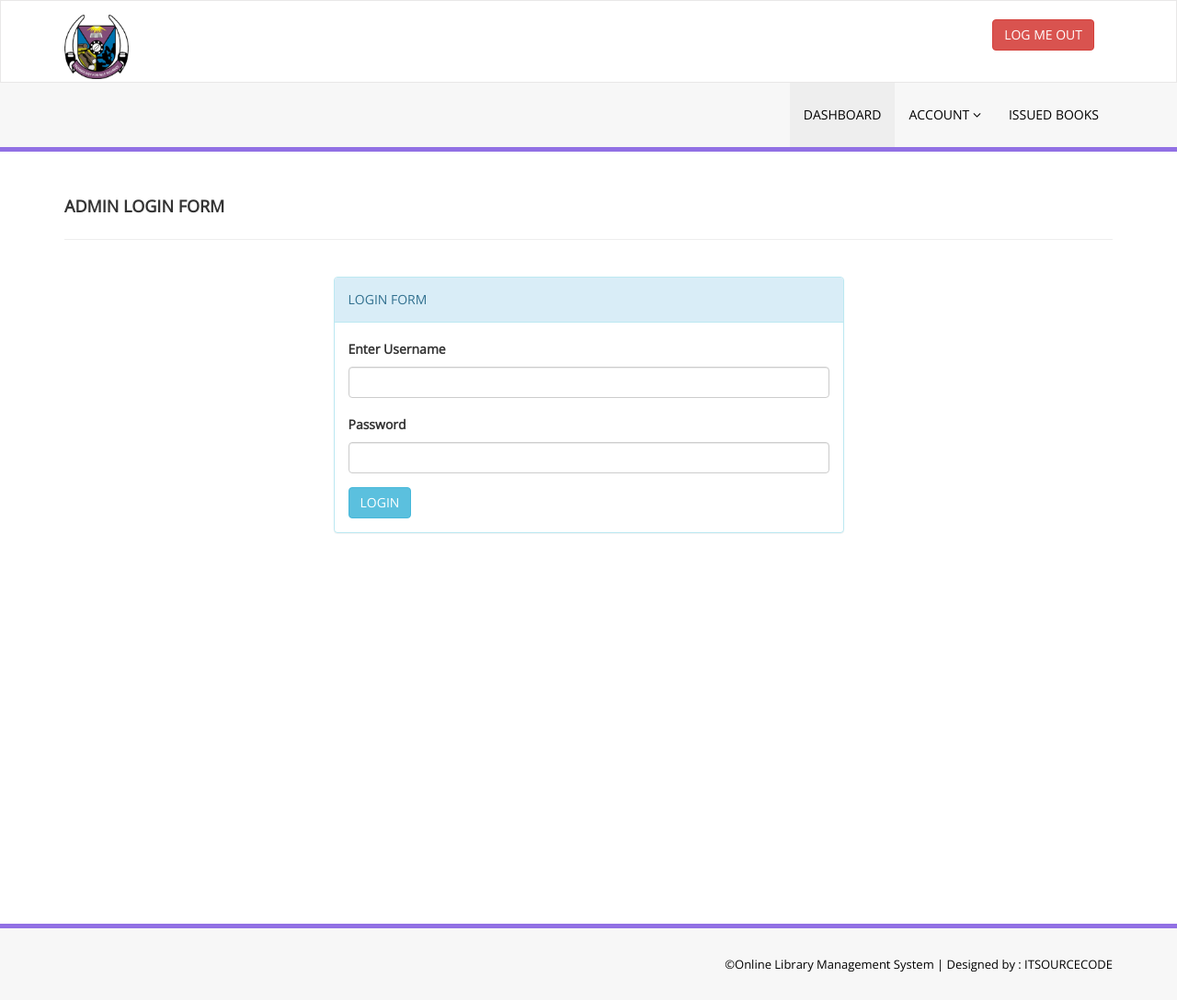
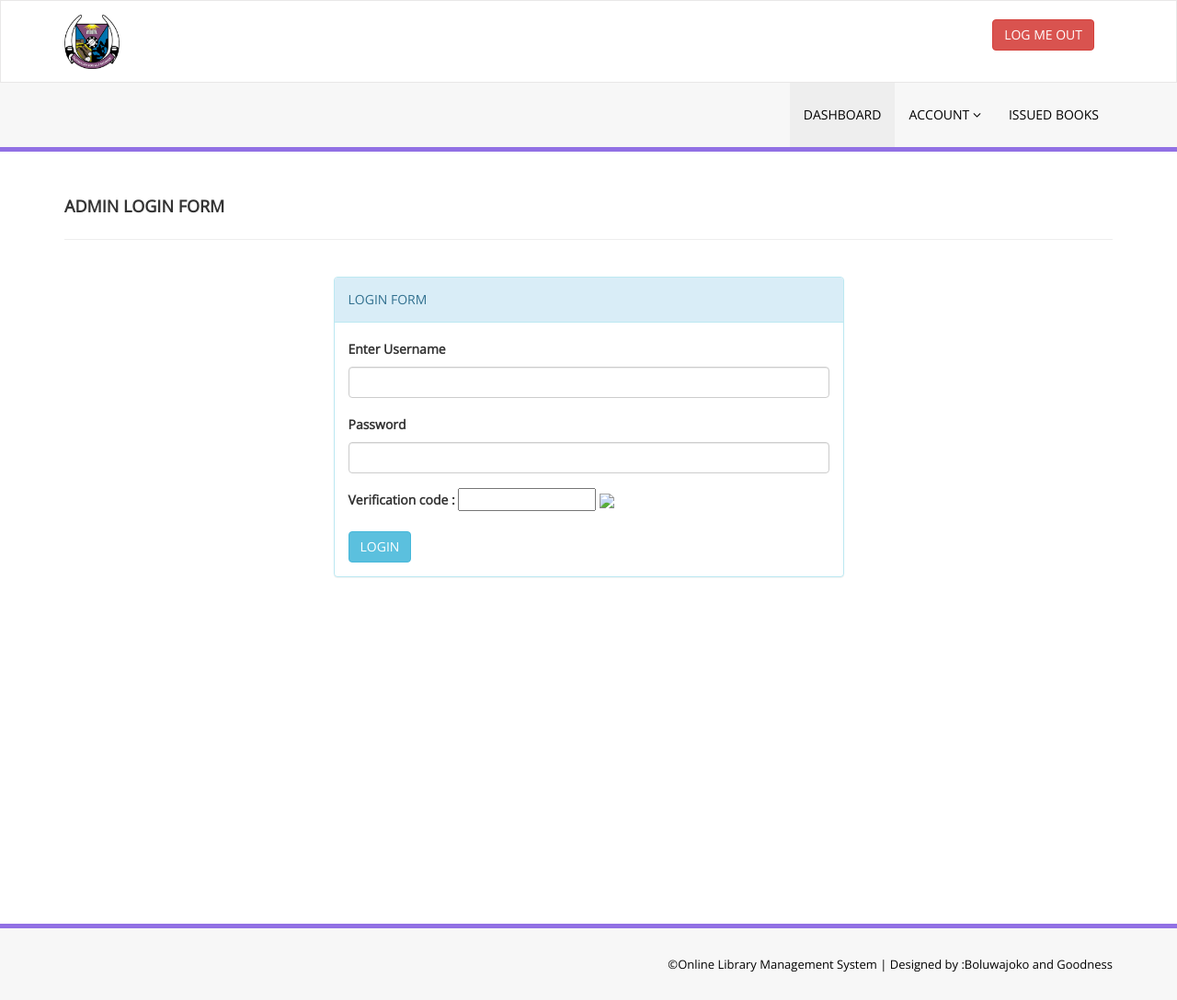
Before and after one commit to Boluwajoko/E-library, a PHP site: page /library/adminlogin.php in a window 1280 px wide. Shown: the whole page at 92% size. Run offline with PHP 8.4, Linux system fonts and the light colour scheme; the visitor is signed in with stand-in values (Sample User, id 1).

Commit message:
E-library first commit

```diff
--- a/admin/issue-book.php
+++ b/admin/issue-book.php
@@ -112,7 +112,7 @@ Issue a New Book
 <form role="form" method="post">
 
 <div class="form-group">
-<label>Srtudent id<span style="color:red;">*</span></label>
+<label>Student id<span style="color:red;">*</span></label>
 <input class="form-control" type="text" name="studentid" id="studentid" onBlur="getstudent()" autocomplete="off"  required />
 </div>
 
--- a/adminlogin.php
+++ b/adminlogin.php
@@ -8,10 +8,10 @@ $_SESSION['alogin']='';
 if(isset($_POST['login']))
 {
  //code for captach verification
-// if ($_POST["vercode"] != $_SESSION["vercode"] OR $_SESSION["vercode"]=='')  {
-//         echo "<script>alert('Incorrect verification code');</script>" ;
-//     }
-//         else {
+if ($_POST["vercode"] != $_SESSION["vercode"] OR $_SESSION["vercode"]=='')  {
+        echo "<script>alert('Incorrect verification code');</script>" ;
+    }
+        else {
 
 $username=$_POST['username'];
 $password=md5($_POST['password']);
@@ -29,7 +29,7 @@ echo "<script type='text/javascript'> document.location ='admin/dashboard.php';
 echo "<script>alert('Invalid Details');</script>";
 }
 }
-
+}
 ?>
 <!DOCTYPE html>
 <html xmlns="http://www.w3.org/1999/xhtml">
@@ -79,7 +79,10 @@ echo "<script>alert('Invalid Details');</script>";
 <label>Password</label>
 <input class="form-control" type="password" name="password" autocomplete="off" required />
 </div>
-
+ <div class="form-group">
+<label>Verification code : </label>
+<input type="text"  name="vercode" maxlength="5" autocomplete="off" required style="width: 150px; height: 25px;" />&nbsp;<img src="captcha.php">
+</div>
 
  <button type="submit" name="login" class="btn btn-info">LOGIN </button>
 </form>
--- a/assets/css/style.css
+++ b/assets/css/style.css
@@ -88,10 +88,6 @@ border: 1px solid black;
     /* =============================================================
    DASHBOARD STYLES
  ============================================================ */
-.img{
-    height:100px;
-    width:100px;
-}
 
 .img-comments {
    border: 3px double #e1e1e1;
--- a/dashboard.php
+++ b/dashboard.php
@@ -33,7 +33,7 @@ else{?>
          <div class="container">
         <div class="row pad-botm">
             <div class="col-md-12">
-                <h4 class="header-line">ADMIN DASHBOARD</h4>
+                <h4 class="header-line">USER DASHBOARD</h4>
 
                             </div>
 
--- a/includes/footer.php
+++ b/includes/footer.php
@@ -2,7 +2,7 @@
         <div class="container">
             <div class="row">
                 <div class="col-md-12">
-                   &copy;Online Library Management System |<a href="https://itsourcecode.com/" target="_blank"  > Designed by : ITSOURCECODE</a>
+                   &copy;Online Library Management System |<a href="https://itsourcecode.com/" target="_blank"  > Designed by :Boluwajoko and Goodness</a>
                 </div>
 
             </div>
--- a/includes/header.php
+++ b/includes/header.php
@@ -8,7 +8,7 @@
                 </button>
                 <a class="navbar-brand" >
 
-                    <img src="futa logo.jpeg" class= "img" style= "width:70px; height:70px;"/>
+                    <img src="assets/img/futa logo.jpeg" style="width:60px; height:"60px"; />
                 </a>
 
             </div>
--- a/studentid.txt
+++ b/studentid.txt
@@ -1 +1 @@
-SID012
+SID014
```
Also changed, not shown: index.html (+7 -7 lines).
